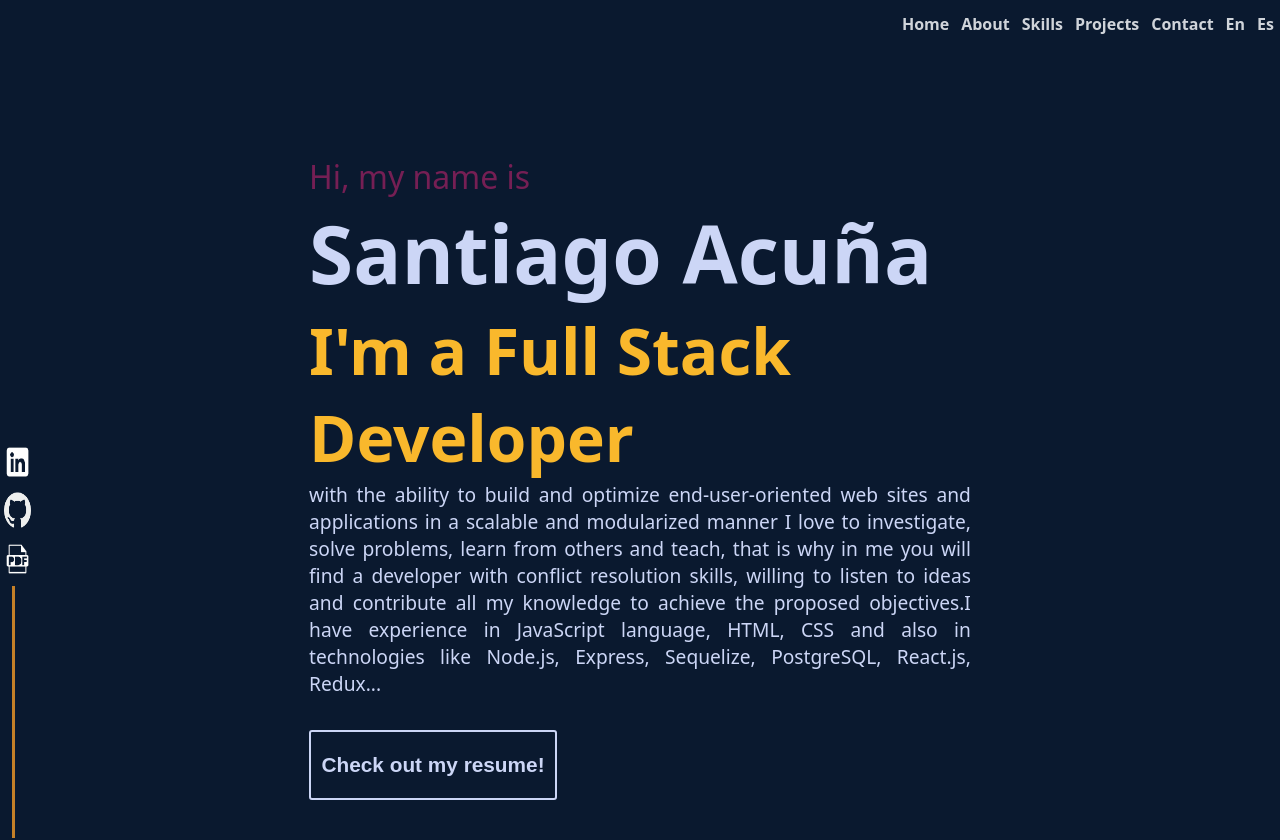
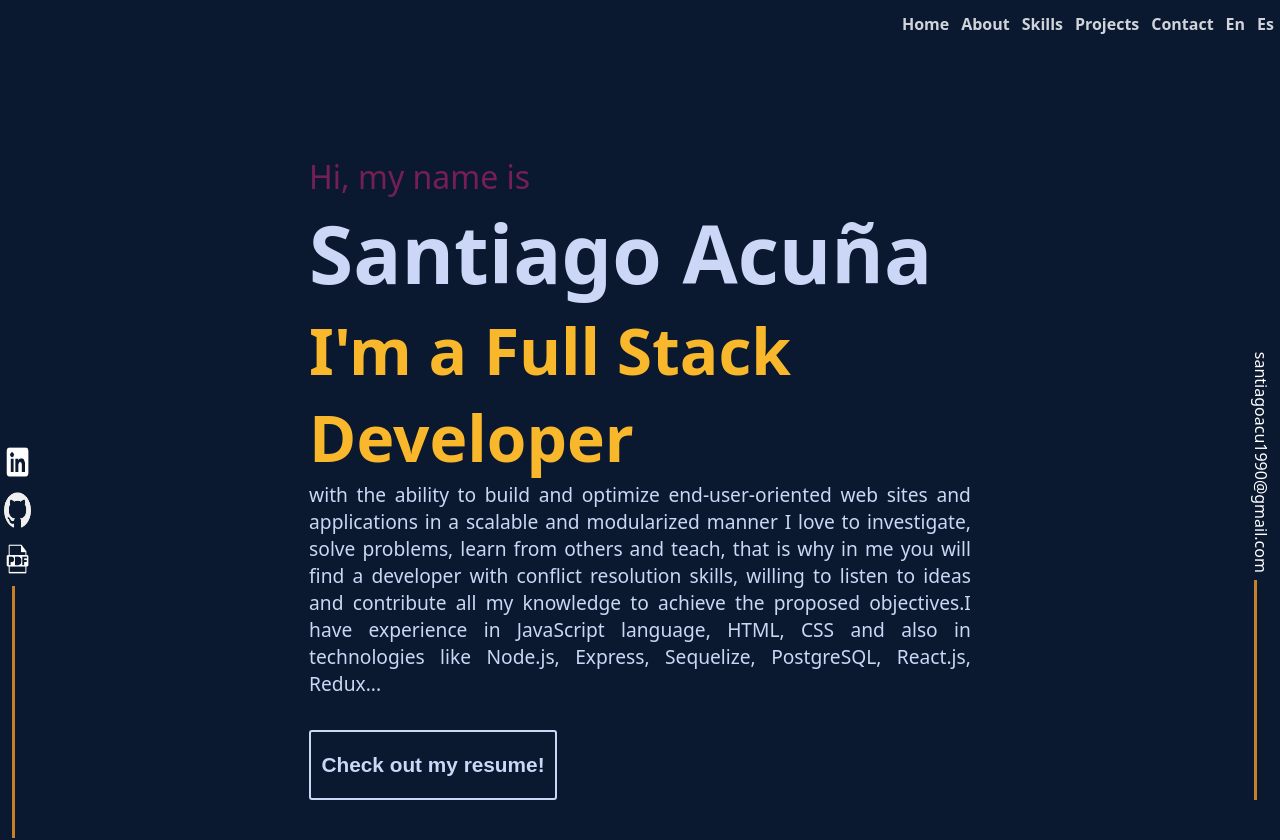
Before and after one commit to Santiago-Acuna/Portfolio, a React (Vite) app: page / in a window 1280 px wide. Shown: the top 840 px of the page. Built offline with nearby package versions, Linux system fonts and the light colour scheme.

Commit message:
RightSideBar added

```diff
--- a/src/App.tsx
+++ b/src/App.tsx
@@ -7,7 +7,7 @@
 import Contact from "./Components/contact/contact";
 import Footer from "./Components/footer/footer";
 import LeftSideBar from "./Components/left sidebar/left sidebar";
-// import RightSideBar from "./Components/right sidebar/right sidebar";
+import RightSideBar from "./Components/right sidebar/right sidebar";
 // import Projects from "./Components/projects/projects";
 // import Certificates from "./Components/certificates/certificates";
 
@@ -27,7 +27,7 @@
       </div>
       <Footer Language={Language} />
       <LeftSideBar Language={Language} />
-      {/*<RightSideBar /> */}
+      <RightSideBar />
     </div>
   );
 }
--- /dev/null
+++ b/src/Components/right sidebar/right sidebar.module.css
@@ -0,0 +1,30 @@
+.box{
+  grid-column: 3/4;
+  grid-row:2/3;
+  height: 55%;
+   width: 3%;
+  flex-direction:column;
+  bottom:0%;
+  right: 0%;
+  position: fixed;
+}
+.p1Box{
+  height:50%;
+
+}
+.p1{
+  color:white;
+  transform: rotate(90deg);
+}
+
+.p1:hover{
+  color:#B1205A;
+
+}
+.verticalBar{
+  height: 50%;
+  width:40%;
+  border-right:  0.2em solid;
+  border-color: #C58028;
+  display: block;
+}
--- /dev/null
+++ b/src/Components/right sidebar/right sidebar.tsx
@@ -0,0 +1,17 @@
+import React from 'react';
+import styles from './right sidebar.module.css';
+
+const RightSideBar: React.FC = () => {
+  return (
+    <div>
+      <div className={styles.box}>
+        <div className={styles.p1Box}>
+          <p className={styles.p1}>santiagoacu1990@gmail.com</p>
+        </div>
+        <div className={styles.verticalBar}></div>
+      </div>
+    </div>
+  );
+};
+
+export default RightSideBar;
```
